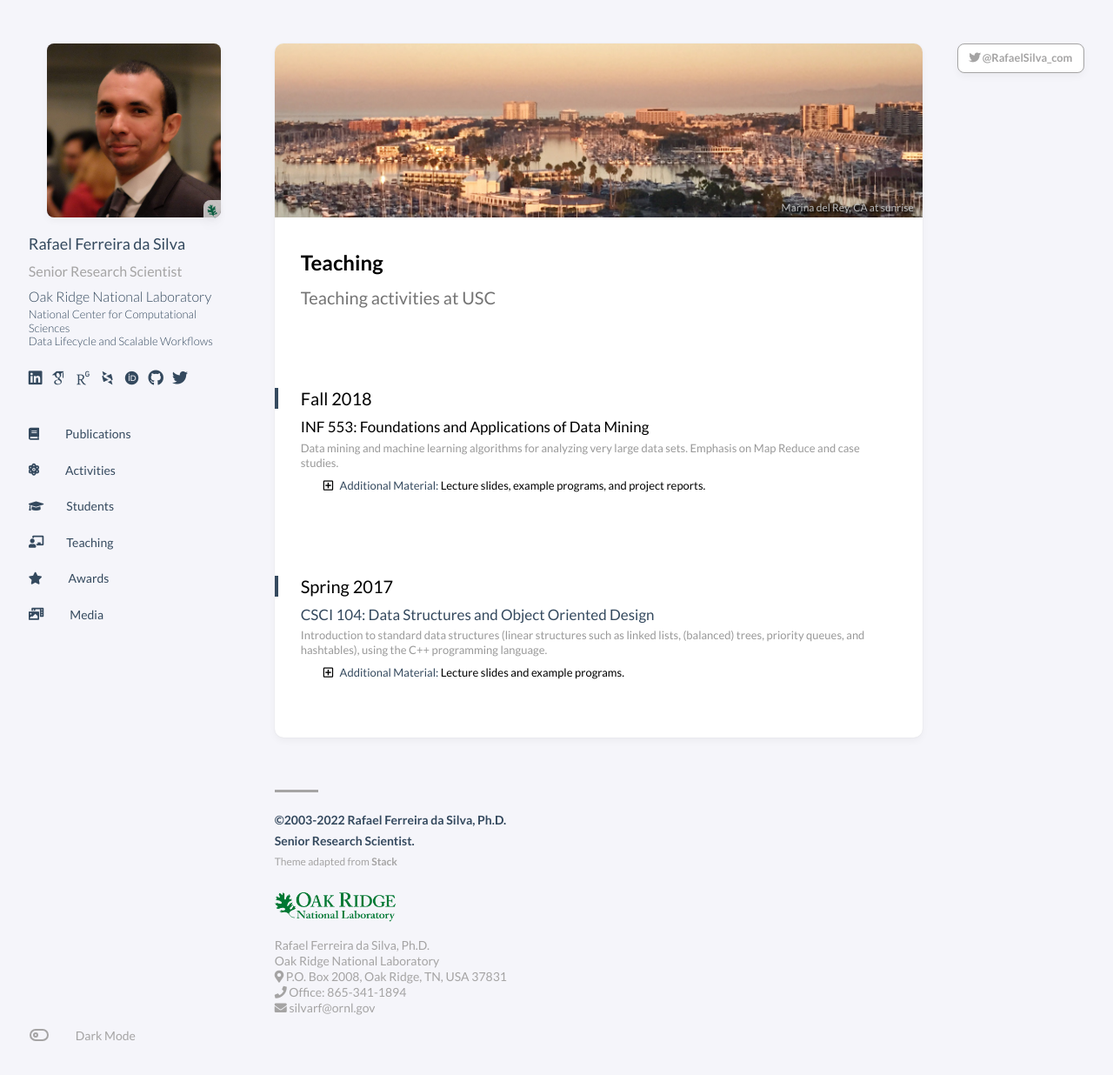
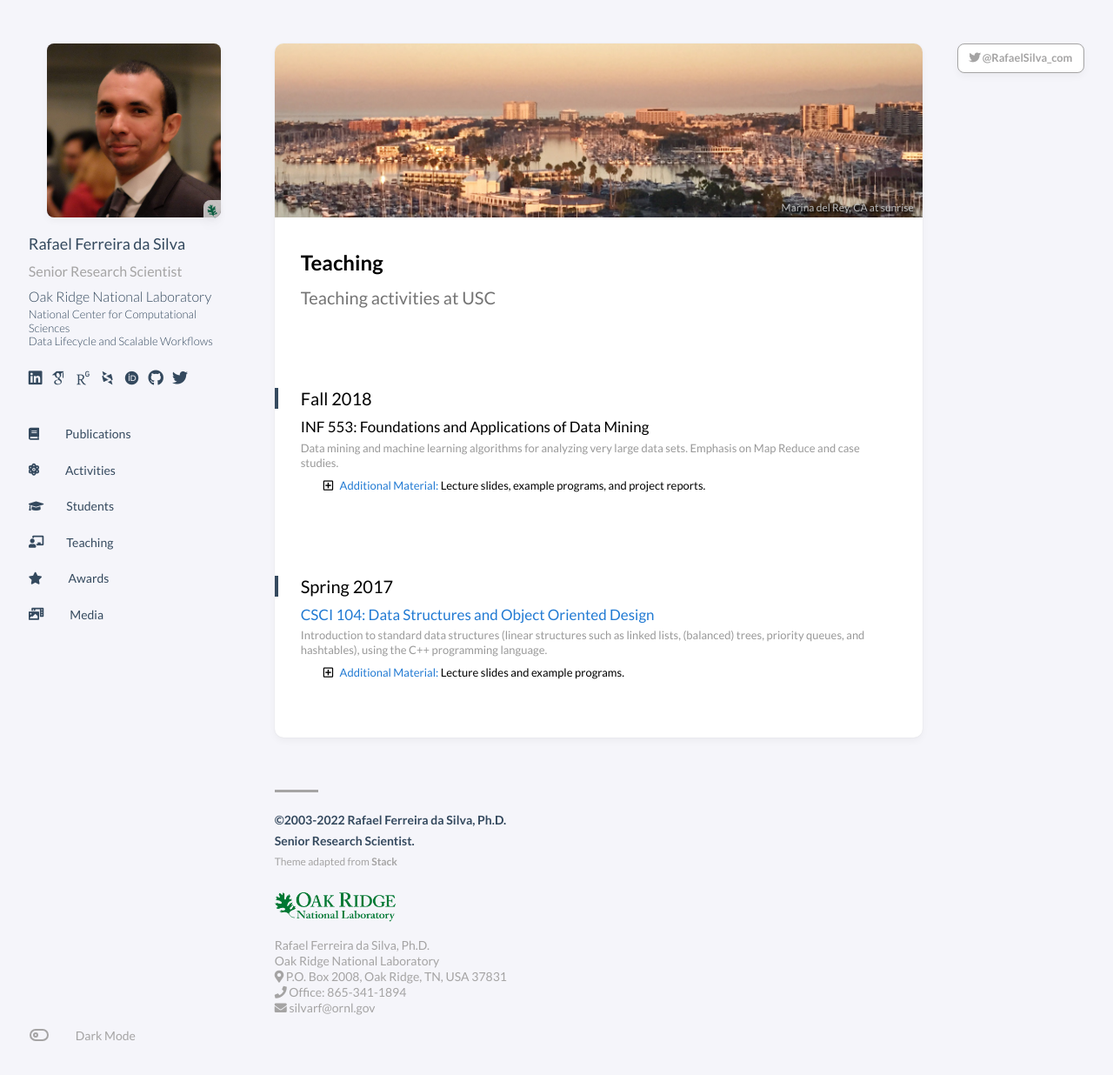
Before and after one commit to rafaelfsilva/rafaelfsilva.github.io, a Jekyll site: the page built from _pages/teaching.html, in a window 1280 px wide and 1262 px high. Shown: the top 1236 px of the window at 87% size. Built offline with Jekyll 4.4.1, drawn with Linux system fonts in a browser that asks for light colours; some web fonts are replaced; a script that is not in the unit is left out; comment, search, counter and statistics services are not loaded.

Commit message:
fixing css

```diff
--- a/assets/css/main.css
+++ b/assets/css/main.css
@@ -436,7 +436,8 @@
 :root {
     --body-background: #f5f5fa;
     --accent-color: #34495e;
-    --accent-color-darker: #2c3e50;
+    --accent-color-link: #217ad3;
+    --accent-color-darker: #217ad3;
     --accent-color-text: #fff;
     --body-text-color: #a5a4a4;
     --tag-border-radius: 4px;
@@ -460,7 +461,8 @@
 :root[data-scheme=dark] {
     --body-background: #303030;
     --accent-color: #ecf0f1;
-    --accent-color-darker: #bdc3c7;
+    --accent-color-link: #f4d47c;
+    --accent-color-darker: #f4d47c;
     --accent-color-text: #000;
     --body-text-color: rgba(255,  255,  255,  0.7);
     --scrollbar-thumb: #424242;
@@ -1756,6 +1758,9 @@ body {
 .article-content>p {
     margin: 1.5em 0;
 }
+.article-content a {
+    color: var(--accent-color-link);
+}
 .article-content h1, .article-content h2, .article-content h3, .article-content h4, .article-content h5, .article-content h6 {
     margin-left: calc((var(--card-padding)) * -1);
     padding-left: calc(var(--card-padding) - var(--heading-border-size));
```
